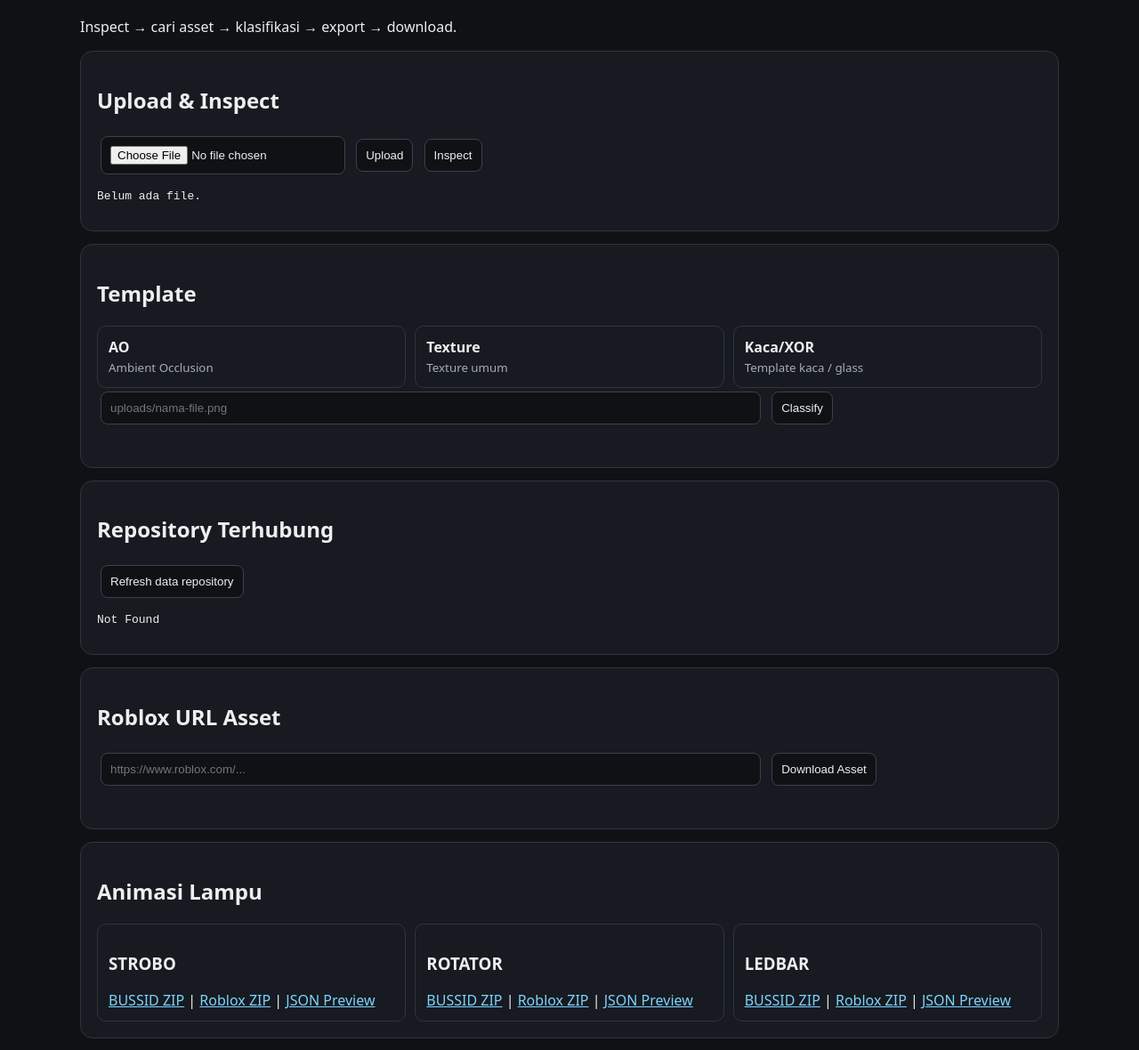
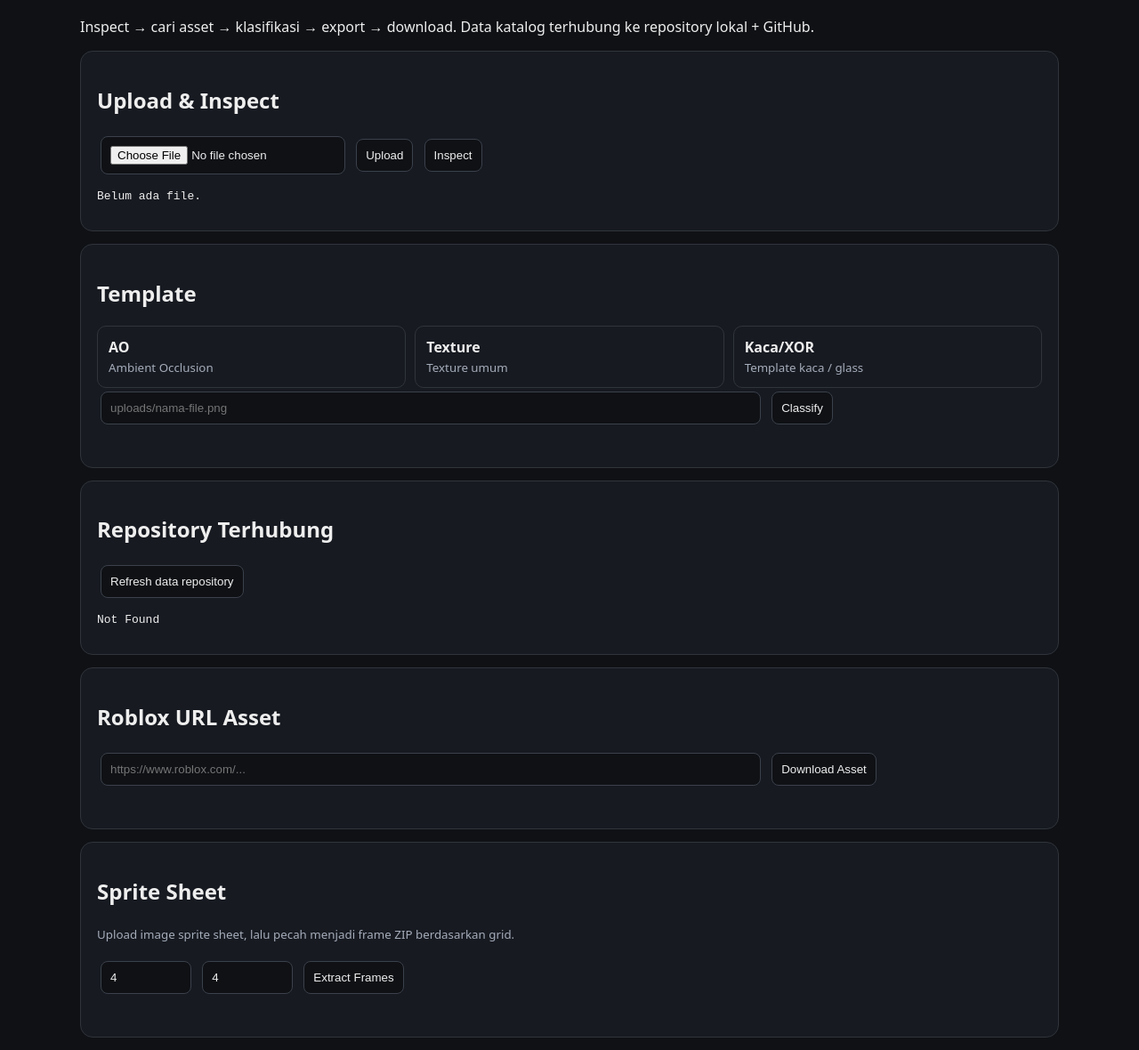
Before and after one commit to nararyajayautamagroub/modbussid-converter, a plain HTML site: page web/index.html in a window 1280 px wide. Shown: the part 91-1271 px from the top of the page at 89% size. Drawn offline with Linux system fonts and the light colour scheme; no server answers.

Commit message:
feat: add sprite sheet UI

```diff
--- a/web/index.html
+++ b/web/index.html
@@ -19,7 +19,7 @@ small{color:#a5adba}
 </head>
 <body>
 <h1>Game Mod Asset Lab</h1>
-<p>Inspect → cari asset → klasifikasi → export → download.</p>
+<p>Inspect → cari asset → klasifikasi → export → download. Data katalog terhubung ke repository lokal + GitHub.</p>
 
 <section>
 <h2>Upload & Inspect</h2>
@@ -54,6 +54,15 @@ small{color:#a5adba}
 <pre id="result"></pre>
 </section>
 
+<section>
+<h2>Sprite Sheet</h2>
+<p><small>Upload image sprite sheet, lalu pecah menjadi frame ZIP berdasarkan grid.</small></p>
+<input id="spriteColumns" type="number" min="1" max="64" value="4" style="width:80px">
+<input id="spriteRows" type="number" min="1" max="64" value="4" style="width:80px">
+<button onclick="extractSpriteSheet()">Extract Frames</button>
+<pre id="spriteResult"></pre>
+</section>
+
 <section><h2>Animasi Lampu</h2><div id="lights" class="grid"></div></section>
 
 <script>
@@ -74,6 +83,14 @@ async function uploadAsset(){
     document.getElementById('templatePath').value=data.path;
     document.getElementById('uploadResult').textContent=JSON.stringify(data,null,2);
   }catch(e){document.getElementById('uploadResult').textContent=e.message;}
+}
+async function extractSpriteSheet(){
+  const path=uploadedPath||document.getElementById('templatePath').value;
+  const columns=document.getElementById('spriteColumns').value;
+  const rows=document.getElementById('spriteRows').value;
+  const result=document.getElementById('spriteResult');
+  if(!path){result.textContent='Upload atau pilih file image dulu.';return;}
+  result.innerHTML='<a href="/api/sprite-sheet/extract?path='+encodeURIComponent(path)+'&columns='+encodeURIComponent(columns)+'&rows='+encodeURIComponent(rows)+'">Download frame ZIP</a>';
 }
 async function inspectUploaded(){
   const path=uploadedPath||document.getElementById('templatePath').value;
```
